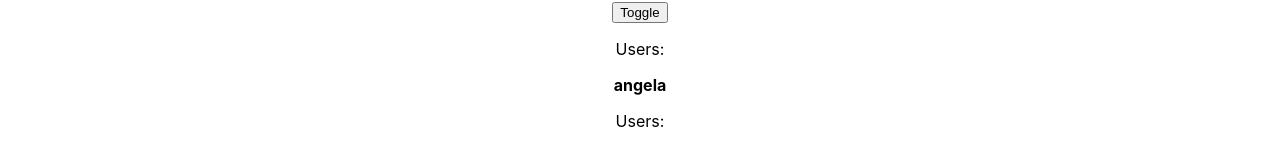
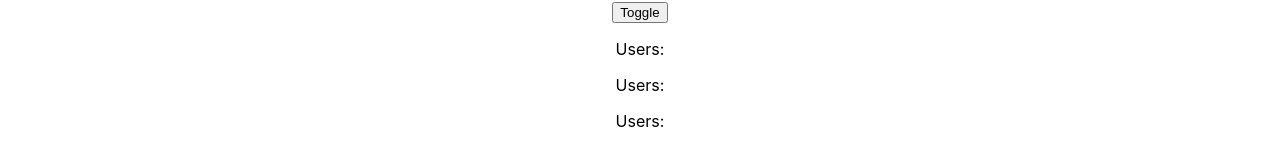
Before and after one commit to angbacic/my-first-react-app, a React (Create React App) app: page / in a window 1280 px wide. Shown: the part 917-1066 px from the top of the page. Built offline with nearby package versions, Linux system fonts and the light colour scheme.

Commit message:
user board

```diff
--- a/src/App.js
+++ b/src/App.js
@@ -3,7 +3,7 @@ import logo from './logo.svg';
 import './App.css';
 import Title from './components/Title'
 import LightSwitch from './components/LightSwitch'
-import User from './components/User'
+import UserBoard from './components/User'
 
 class App extends Component {
   render() {
@@ -16,11 +16,11 @@ class App extends Component {
 
 
         <main>
-        <Title content="Some Simple Title" />
-        <LightSwitch />
-        <User name="angela" />
-        <User name="someone else"/>
-
+          <Title content="Some Simple Title" />
+          <LightSwitch />
+          <UserBoard content="alice"/>
+          <UserBoard content="bob"/>
+          <UserBoard content="charles"/>
         </main>
       </div>
     );
--- a/src/components/User.js
+++ b/src/components/User.js
@@ -1,10 +1,10 @@
 import React, { Component } from 'react'
 
 export default class User extends Component {
-    render() {
-     return   <div>
-        <p>Users:</p>
-     <b>{ this.props.name }</b>
-     </div>
-    }
+  render() {
+    return <div>
+      <p>Users:</p>
+      <b>{ this.props.name }</b>
+    </div>
   }
+}
```
Also changed, not shown: src/components/UserBoard.js (added, +8 -0 lines).
